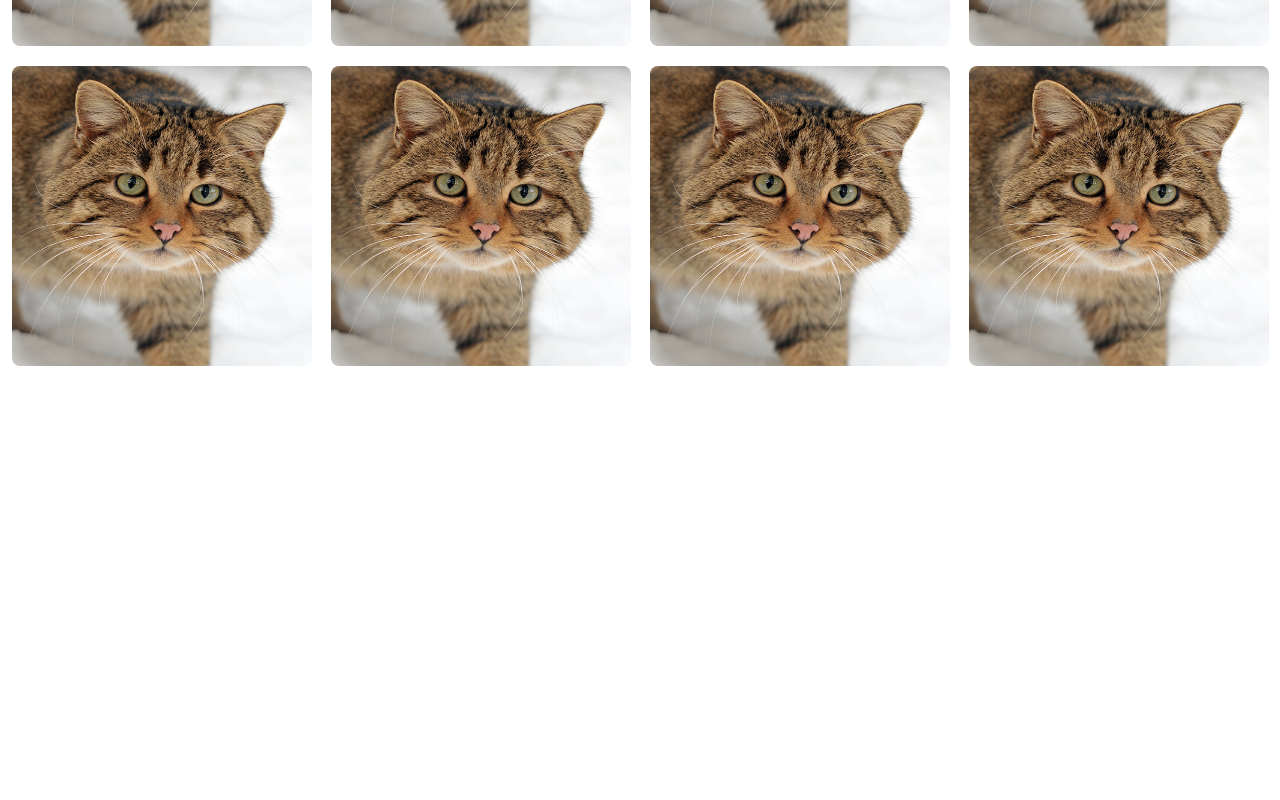
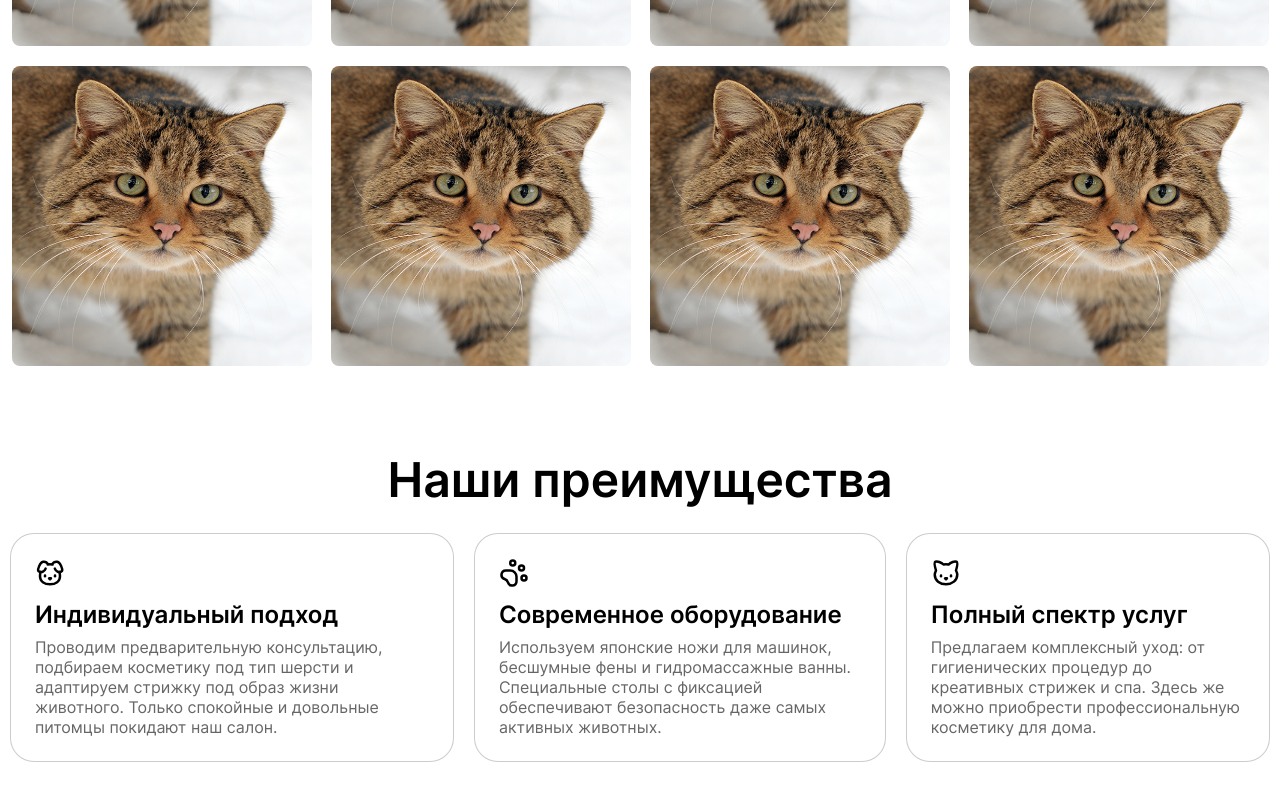
Before and after one commit to IlyaVafin/groom, a React app in the folder frontend/: page / in a window 1280 px wide. Shown: the part 1371-2171 px from the top of the page. Before the commit the page ends 1741 px from the top, so only its background shows below. Built offline with nearby package versions, Linux system fonts and the light colour scheme; the HTML template or start-up script is replaced by a standard one.

Commit message:
feat: #7 create advantages block, add card component

```diff
--- /dev/null
+++ b/frontend/src/modules/advantages/advantages.module.css
@@ -0,0 +1,35 @@
+.advantages {
+	margin-top: 80px;
+	margin-bottom: 80px;
+}
+
+.heading {
+	text-align: center;
+	margin-bottom: 24px;
+}
+
+.list {
+	display: flex;
+	gap: 20px;
+}
+.cardAdvantages {
+	padding: 24px;
+  height: 100%;
+}
+
+.cardIcon {
+  margin-bottom: 8px;
+}
+
+.description {
+	color: var(--color-gray);
+	margin-top: 8px;
+}
+
+@media (max-width: 960px) {
+	.list {
+		flex-direction: column;
+	}
+  .cardAdvantages {
+  }
+}
--- /dev/null
+++ b/frontend/src/modules/advantages/advantages.tsx
@@ -0,0 +1,30 @@
+import Card from "../../shared/ui/card/card"
+import Container from "../../shared/ui/container/container"
+import Heading from "../../shared/ui/heading/heading"
+import styles from "./advantages.module.css"
+import { cards } from "./const/cards"
+export default function Advantages() {
+	return (
+		<section className={styles.advantages}>
+			<Container>
+				<Heading className={styles.heading} as='h2'>
+					Наши преимущества
+				</Heading>
+				<ul className={styles.list}>
+					{cards.map(card => {
+						const Icon = card.icon
+						return (
+							<li key={card.heading}>
+								<Card className={`${styles.cardAdvantages}`}>
+									<Icon width={30} className={styles.cardIcon} height={30} />
+									<Heading as='h4'>{card.heading}</Heading>
+									<p className={styles.description}>{card.description}</p>
+								</Card>
+							</li>
+						)
+					})}
+				</ul>
+			</Container>
+		</section>
+	)
+}
--- /dev/null
+++ b/frontend/src/modules/advantages/const/cards.tsx
@@ -0,0 +1,19 @@
+import { Cat, Dog, PawPrint } from "lucide-react"
+export const cards = [
+	{
+    icon: Dog,
+		heading: "Индивидуальный подход",
+		description:
+			"Проводим предварительную консультацию, подбираем косметику под тип шерсти и адаптируем стрижку под образ жизни животного. Только спокойные и довольные питомцы покидают наш салон.",
+	},
+  {
+    icon: PawPrint,
+    heading: "Современное оборудование",
+    description: "Используем японские ножи для машинок, бесшумные фены и гидромассажные ванны. Специальные столы с фиксацией обеспечивают безопасность даже самых активных животных."
+  },
+  {
+    icon: Cat,
+    heading: "Полный спектр услуг",
+    description: "Предлагаем комплексный уход: от гигиенических процедур до креативных стрижек и спа. Здесь же можно приобрести профессиональную косметику для дома."
+  }
+]
--- a/frontend/src/pages/home.tsx
+++ b/frontend/src/pages/home.tsx
@@ -1,3 +1,4 @@
+import Advantages from "../modules/advantages/advantages";
 import Examples from "../modules/examples/examples";
 import Hero from "../modules/hero/hero";
 import Header from "../modules/layout/header/header";
@@ -9,6 +10,7 @@ export default function Home(){
     <main>
       <Hero/>
       <Examples/>
+      <Advantages/>
     </main>
     </>
   )
--- /dev/null
+++ b/frontend/src/shared/ui/card/card.module.css
@@ -0,0 +1,10 @@
+.card {
+	background-color: var(--color-white);
+	border: 1px solid rgba(0, 0, 0, 0.2);
+	border-radius: var(--radius-lg);
+	transition: box-shadow 0.3s ease;
+}
+
+.card:hover {
+	box-shadow: 2px 2px 30px rgba(0, 0, 0, 0.1);
+}
--- /dev/null
+++ b/frontend/src/shared/ui/card/card.tsx
@@ -0,0 +1,13 @@
+import type { HTMLAttributes, ReactNode } from "react"
+import styles from "./card.module.css"
+interface CardProps extends HTMLAttributes<HTMLDivElement> {
+	children: ReactNode
+	className?: string
+}
+export default function Card({ children, className, ...rest }: CardProps) {
+	return (
+		<div {...rest} className={`${className} ${styles.card}`}>
+			{children}
+		</div>
+	)
+}
--- a/frontend/tsconfig.json
+++ b/frontend/tsconfig.json
@@ -3,5 +3,5 @@
 	"references": [
 		{ "path": "./tsconfig.app.json" },
 		{ "path": "./tsconfig.node.json" }
-	]
+	],
 }
```
